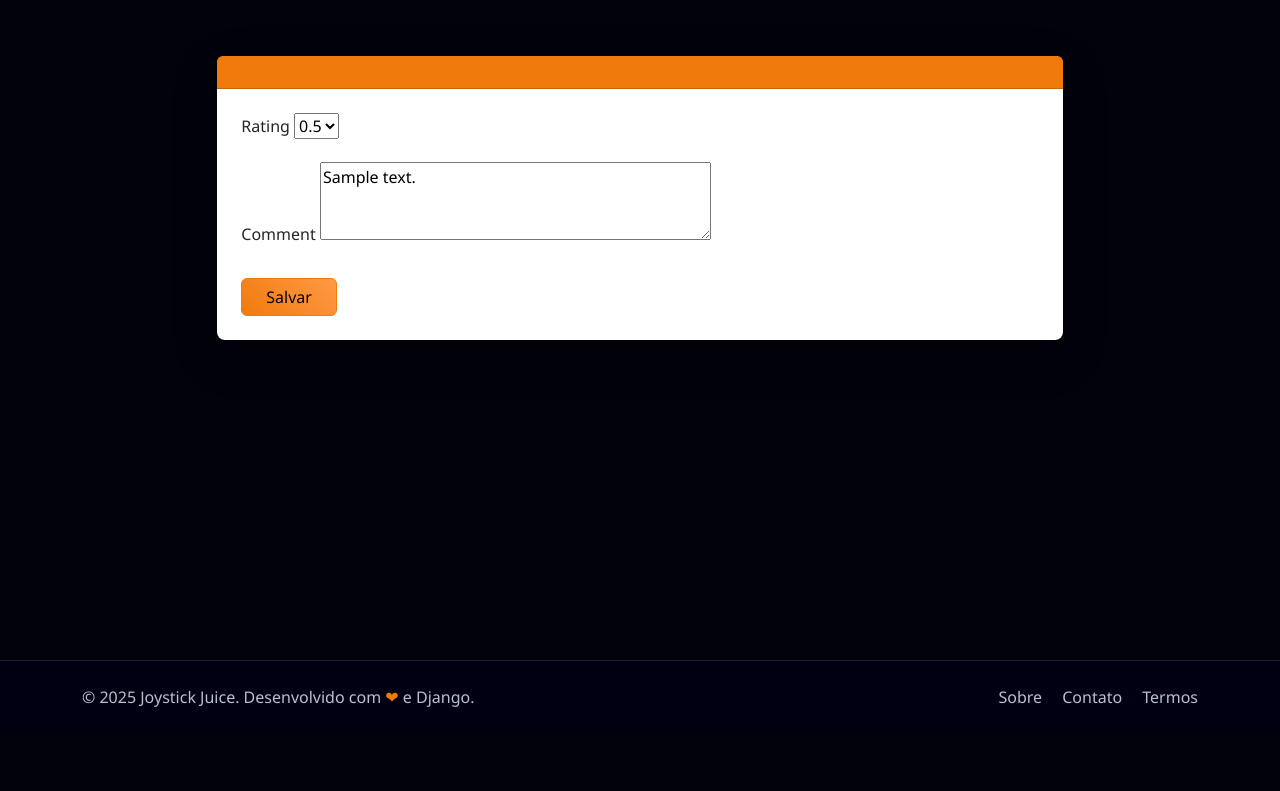
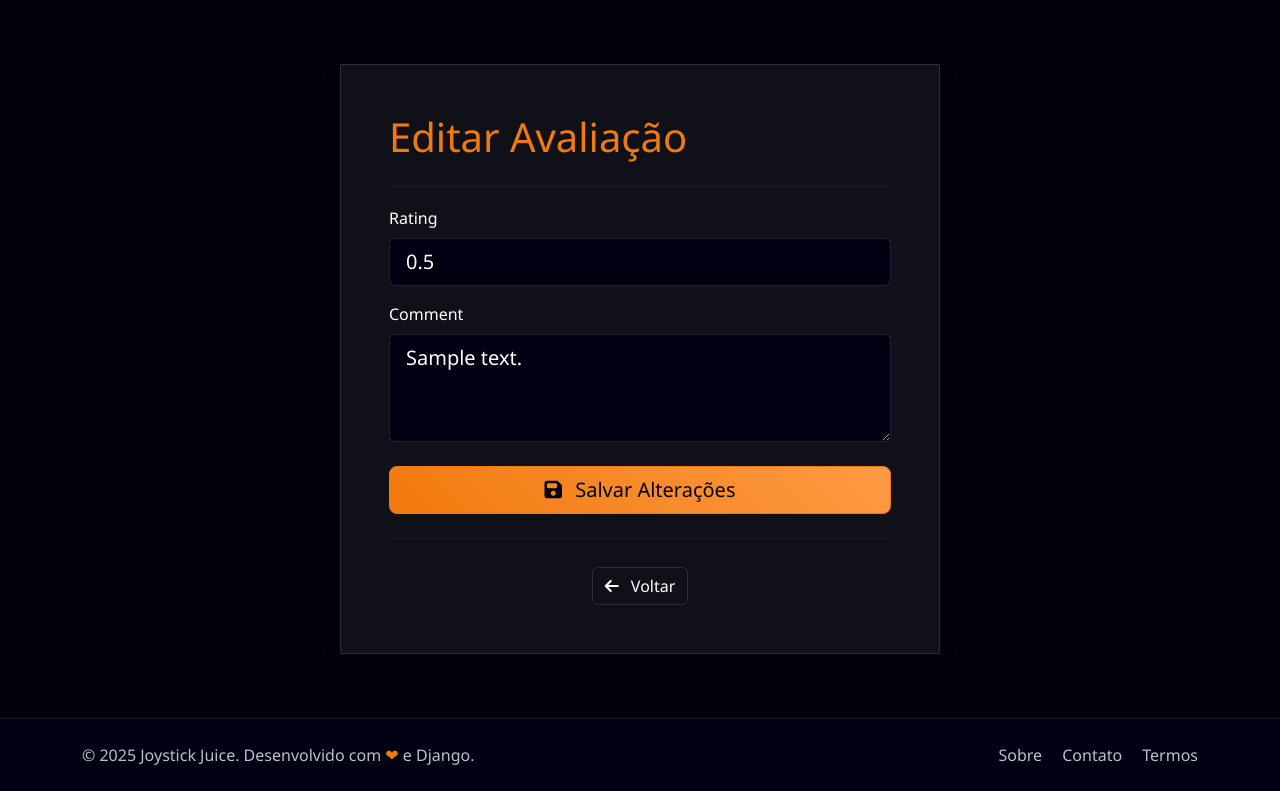
Before and after one commit to Mxrlrey/Joystick_Juice, a Django app: page /review/edit/1/ in a window 1280 px wide. Shown: the part 67-858 px from the top of the page. Before the commit the page ends 774 px from the top, so only its background shows below. Run offline with Django 5.2, Linux system fonts and the light colour scheme; a user stored in the database is signed in; tables that the repository leaves empty hold one stand-in row (values such as "Sample post"); grey boxes marked "Sample" are stand-in pictures; some libraries are stand-ins or nearby versions.

Commit message:
style(collection, review): melhorar HTML dos apps Collection e Review

```diff
--- a/code/collection/views.py
+++ b/code/collection/views.py
@@ -37,7 +37,7 @@
         lists = lists.exclude(owner=request.user)
 
     context = {
-        "lists": lists,
+        "public_others": lists,
     }
     return render(request, "collection/list.html", context)
 
--- a/code/review/forms.py
+++ b/code/review/forms.py
@@ -16,9 +16,14 @@
 
 class ReviewForm(forms.ModelForm):
     rating = forms.TypedChoiceField(
-    choices=RATING_CHOICES,
-    coerce=float
+        choices=RATING_CHOICES,
+        coerce=float,
+        widget=forms.Select(attrs={'class': 'form-select form-select-lg'})
     )
+    comment = forms.CharField(
+        widget=forms.Textarea(attrs={'rows': 3, 'class': 'form-control form-control-lg'})
+    )
+
 
     class Meta:
         model = Review
--- a/code/templates/collection/list.html
+++ b/code/templates/collection/list.html
@@ -37,9 +37,7 @@
           <p class="text-muted flex-grow-1 mb-3">{{ gl.description|truncatechars:140 }}</p>
 
           <div class="mt-auto d-flex align-items-center gap-2">
-            <a href="{% url 'list_detail' pk=gl.pk %}" class="btn btn-custom-outline btn-sm">
-              <i class="fas fa-eye me-1"></i> Ver
-            </a>
+
 
             {% if request.user.is_authenticated and request.user != gl.owner %}
               {% comment %} opcional: seguir autor/curtir lista {% endcomment %}
--- a/code/templates/review/form.html
+++ b/code/templates/review/form.html
@@ -1,98 +1,114 @@
-{% extends "base.html" %}
+{% extends 'base.html' %}
+{% load static %}
 
 {% block title %}
-  {% if request.resolver_match.url_name == "create_list" %}
-    Criar Lista
-  {% elif request.resolver_match.url_name == "edit_list" %}
-    Editar Lista
-  {% elif request.resolver_match.url_name == "delete_list" %}
-    Excluir Lista
-  {% elif request.resolver_match.url_name == "edit_item" %}
-    Editar Item
-  {% elif request.resolver_match.url_name == "remove_item" %}
-    Remover Item
+  {% if review %}
+    {% if request.resolver_match.url_name == "edit_review" %}Editar Avaliação
+    {% elif request.resolver_match.url_name == "delete_review" %}Remover Avaliação
+    {% endif %}
   {% else %}
-    Formulário
+    Criar Avaliação
   {% endif %}
+  | Joystick Juice
 {% endblock %}
 
 {% block content %}
-<div class="row justify-content-center mt-4">
-  <div class="col-lg-8 col-md-10">
+<main class="main-content flex-grow-1 d-flex align-items-center justify-content-center">
 
-    <div class="card shadow-lg border-0 rounded-3">
+  <div class="page-container">
+    <div class="panel shadow p-4 p-md-5 mx-auto" style="max-width: 600px;">
 
-      <div class="card-header bg-primary text-white py-3 rounded-top">
-        <h5 class="m-0 fw-bold">
-          {% if request.resolver_match.url_name == "create_list" %}
-            Criar Lista
-          {% elif request.resolver_match.url_name == "edit_list" %}
-            Editar Lista
-          {% elif request.resolver_match.url_name == "delete_list" %}
-            Excluir Lista
-          {% elif request.resolver_match.url_name == "edit_item" %}
-            Editar Item
-          {% elif request.resolver_match.url_name == "remove_item" %}
-            Remover Item
+      <h1 class="mb-4 theme-accent">
+        {% if review %}
+          {% if request.resolver_match.url_name == "edit_review" %}Editar Avaliação
+          {% elif request.resolver_match.url_name == "delete_review" %}Remover Avaliação
           {% endif %}
-        </h5>
-      </div>
+        {% else %}
+          Criar Avaliação
+        {% endif %}
+      </h1>
 
-      <div class="card-body p-4">
+      <hr>
+
       <form method="post">
         {% csrf_token %}
 
-          {# CAMPOS DO FORM SOMENTE EM CREATE/EDIT #}
-          {% if request.resolver_match.url_name not in "delete_list remove_item" %}
+        {# FORMULÁRIO CREATE/EDIT #}
+        {% if request.resolver_match.url_name in "create_review edit_review" %}
           {% if form %}
             {{ form.non_field_errors }}
-              {% for field in form %}
+
+            {# Campo Rating #}
             <div class="mb-3">
-                  <label class="form-label">{{ field.label }}</label>
-                  {{ field }}
-                  <div class="text-danger small">{{ field.errors }}</div>
+              <label class="form-label">{{ form.rating.label }}</label>
+              {{ form.rating }}
+              {% for error in form.rating.errors %}
+                <div class="text-danger mt-1">
+                  <i class="fas fa-exclamation-circle me-1"></i> {{ error }}
                 </div>
               {% endfor %}
+            </div>
+
+            {# Campo Comment #}
+            <div class="mb-3">
+              <label class="form-label">{{ form.comment.label }}</label>
+              {{ form.comment }}
+              {% for error in form.comment.errors %}
+                <div class="text-danger mt-1">
+                  <i class="fas fa-exclamation-circle me-1"></i> {{ error }}
+                </div>
+              {% endfor %}
+              {% if form.comment.help_text %}
+                <div class="form-text text-muted">{{ form.comment.help_text }}</div>
+              {% endif %}
+            </div>
+
           {% endif %}
         {% endif %}
 
-          {# CONFIRMAÇÃO DELETE LIST #}
-          {% if request.resolver_match.url_name == "delete_list" %}
-            <div class="alert alert-danger">
-              <strong>Tem certeza que deseja excluir a lista "{{ gamelist.name }}"?</strong>
-              <p class="mt-2">Todos os itens serão removidos.</p>
-            </div>
-          {% endif %}
-
-          {# CONFIRMAÇÃO REMOVE ITEM #}
-          {% if request.resolver_match.url_name == "remove_item" %}
-            <div class="alert alert-danger">
-              <strong>Tem certeza que deseja remover este item?</strong>
-              <p class="mt-2">
-                <strong>Jogo:</strong> {{ item.game.title }}
+        {# CONFIRMAÇÃO DELETE REVIEW #}
+        {% if request.resolver_match.url_name == "delete_review" %}
+          <div class="alert alert-danger text-center mb-4" role="alert">
+            <h4 class="alert-heading text-danger">
+              <i class="fas fa-exclamation-triangle me-2"></i> Confirmação
+            </h4>
+            <p class="mb-0">
+              Tem certeza que deseja <strong>remover permanentemente</strong> esta avaliação do jogo
+              "<strong>{{ review.game.title }}</strong>"? Esta ação não pode ser desfeita.
             </p>
           </div>
         {% endif %}
 
-          <div class="d-flex justify-content-between mt-4">
+        <div class="d-grid mt-4">
+          {% if request.resolver_match.url_name == "create_review" %}
+            <button type="submit" class="btn btn-primary btn-lg py-2">
+              <i class="fas fa-plus-circle me-2"></i> Criar Avaliação
+            </button>
+          {% elif request.resolver_match.url_name == "edit_review" %}
+            <button type="submit" class="btn btn-primary btn-lg py-2">
+              <i class="fas fa-save me-2"></i> Salvar Alterações
+            </button>
+          {% elif request.resolver_match.url_name == "delete_review" %}
+            <button type="submit" class="btn btn-danger btn-lg py-2">
+              <i class="fas fa-trash-alt me-2"></i> Confirmar Exclusão
+            </button>
+          {% else %}
+            <button type="submit" class="btn btn-primary btn-lg py-2">
+              Salvar
+            </button>
+          {% endif %}
+        </div>
+      </form>
 
-            {% if request.resolver_match.url_name in "delete_list remove_item" %}
-              <button class="btn btn-danger px-4" type="submit">Excluir</button>
-            {% else %}
-              <button class="btn btn-primary px-4" type="submit">Salvar</button>
-            {% endif %}
+      <hr class="mt-4">
 
-            {# BOTÃO VOLTAR #}
-            <a href="{{ request.META.HTTP_REFERER|default:'#' }}" class="btn btn-outline-secondary px-4">
-              Voltar
+      <div class="text-center">
+        <a href="{{ request.META.HTTP_REFERER|default:'#' }}" class="btn btn-outline-secondary mt-2">
+          <i class="fas fa-arrow-left me-2"></i> Voltar
         </a>
-
-          </div>
-
-        </form>
       </div>
 
     </div>
   </div>
-</div>
+</main>
 {% endblock %}
```
Also changed, not shown: code/templates/collection/detail.html (+19 -0 lines), code/templates/review/detail.html (+45 -15 lines), code/templates/review/list.html (+3 -20 lines). Lines whose indentation alone changed are shown as unchanged.
